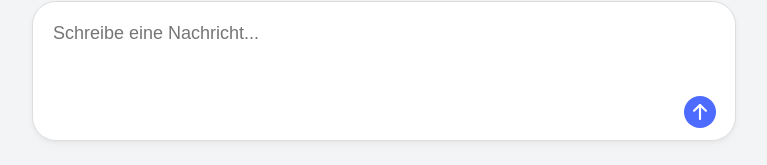
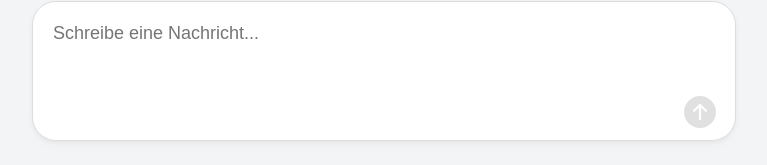
Before and after one commit to janikstucki/AI-Hub, a Vue app in the folder AI-Hub/: page / in a window 1280 px wide. Shown: the part 632-797 px from the top of the page, without its empty margins (256-1023 px from the left). Built offline with nearby package versions, Linux system fonts and the light colour scheme.

Commit message:
Refactor button disable condition and improve styling for disabled state

```diff
--- a/AI-Hub/src/views/HomeView.vue
+++ b/AI-Hub/src/views/HomeView.vue
@@ -30,7 +30,7 @@ const count = ref(0)
 
         ></textarea>
 
-<button class="_7436101" @click="submitMessage" :disabled="message.length === 0">
+        <button class="_7436101" @click="submitMessage" :disabled="message.length === 0">
           <div class="_6f28693">
             <div
               class="ds-icon"
@@ -176,7 +176,16 @@ textarea {
   justify-content: center;
   align-items: center;
   cursor: pointer;
+
 }
+
+._7436101:disabled {
+  background-color: #ccc;
+  cursor: not-allowed;
+  opacity: 0.6;
+}
+
+
 
 ._7436101 svg {
   width: 16px;
```
